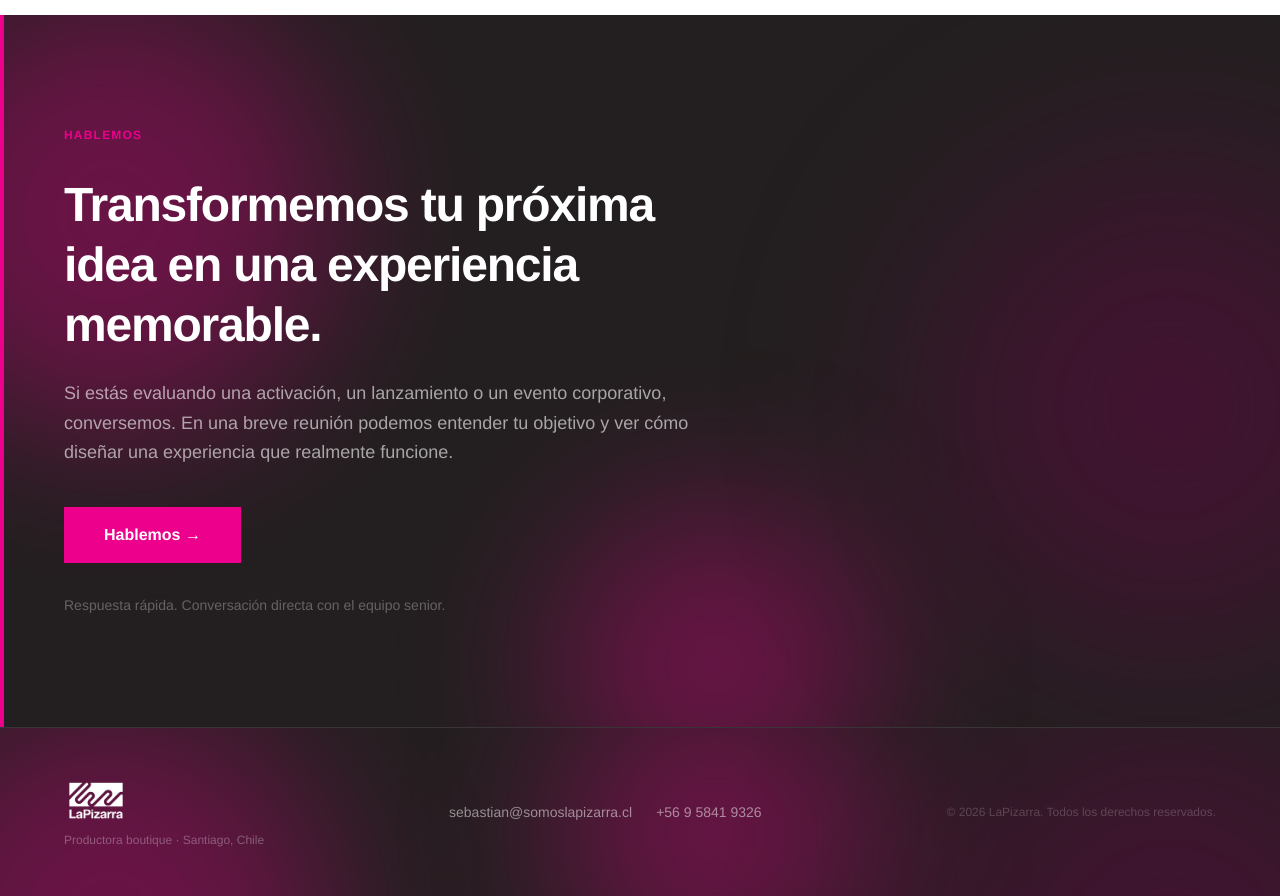
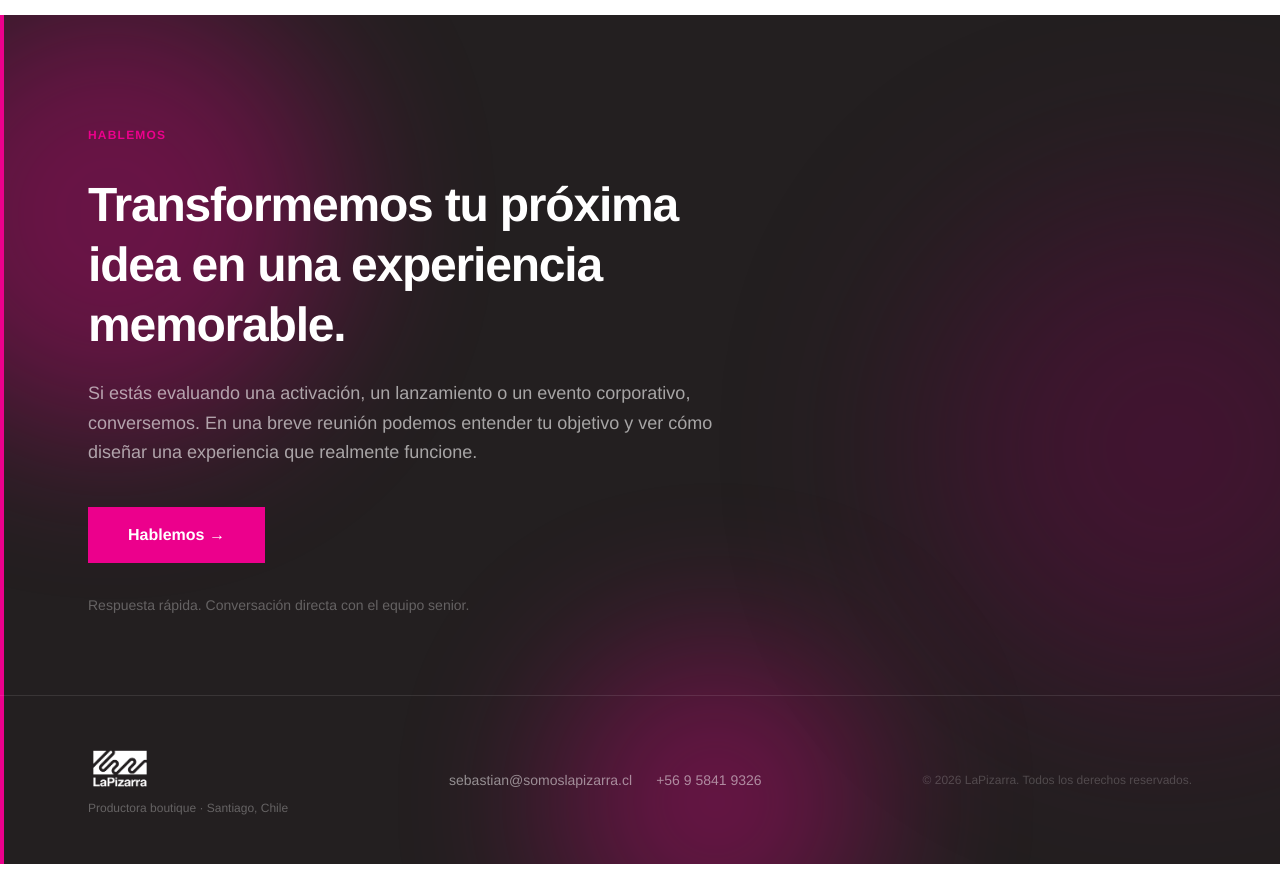
Before and after one commit to sebavigneaux-ui/lapizarra, a Next.js app: page / in a window 1280 px wide. Shown: the part 5520-6416 px from the top of the page. After the commit the page ends 6384 px from the top, so only its background shows below. Built offline with nearby package versions, Linux system fonts and the light colour scheme.

Commit message:
CTAFinal: fusiona footer en una sola sección final

```diff
--- a/app/components/CTAFinal.tsx
+++ b/app/components/CTAFinal.tsx
@@ -1,15 +1,16 @@
 import Blobs from "./Blobs";
+import Image from "next/image";
 
 const WA_URL = "https://wa.me/56958419326?text=Hola%2C%20me%20interesa%20agendar%20una%20reuni%C3%B3n%20con%20LaPizarra";
-const WA_COTIZAR = "https://wa.me/56958419326?text=Hola%2C%20me%20gustar%C3%ADa%20solicitar%20una%20cotizaci%C3%B3n%20con%20LaPizarra";
 
 export default function CTAFinal() {
   return (
-    <section className="bg-[#231F20] py-28 px-6 relative overflow-hidden">
+    <section className="bg-[#231F20] relative overflow-hidden">
       <Blobs />
       <div className="absolute left-0 top-0 bottom-0 w-1 bg-[#EC008C]" />
 
-      <div className="max-w-6xl mx-auto relative z-10">
+      {/* CTA */}
+      <div className="max-w-6xl mx-auto px-6 pt-28 pb-20 relative z-10">
         <div className="max-w-2xl">
           <p className="text-[#EC008C] text-xs font-bold uppercase tracking-widest mb-8">
             Hablemos
@@ -37,6 +38,45 @@ export default function CTAFinal() {
           </p>
         </div>
       </div>
+
+      {/* Footer fusionado */}
+      <div className="border-t border-white/10 relative z-10">
+        <div className="max-w-6xl mx-auto px-6 py-12 flex flex-col md:flex-row items-center justify-between gap-6">
+          <div>
+            <Image
+              src="/logo-blanco.png"
+              alt="LaPizarra"
+              width={160}
+              height={64}
+              className="h-12 w-auto object-contain"
+            />
+            <p className="text-white/30 text-xs mt-2">
+              Productora boutique · Santiago, Chile
+            </p>
+          </div>
+
+          <div className="flex flex-col md:flex-row items-center gap-6 text-sm">
+            <a
+              href="mailto:sebastian@somoslapizarra.cl"
+              className="text-white/50 hover:text-white transition-colors"
+            >
+              sebastian@somoslapizarra.cl
+            </a>
+            <a
+              href="https://wa.me/56958419326"
+              target="_blank"
+              rel="noopener noreferrer"
+              className="text-white/50 hover:text-white transition-colors"
+            >
+              +56 9 5841 9326
+            </a>
+          </div>
+
+          <p className="text-white/20 text-xs">
+            © {new Date().getFullYear()} LaPizarra. Todos los derechos reservados.
+          </p>
+        </div>
+      </div>
     </section>
   );
 }
--- a/app/page.tsx
+++ b/app/page.tsx
@@ -9,7 +9,6 @@ import CTAIntermedio from "./components/CTAIntermedio";
 import Confianza from "./components/Confianza";
 import FAQ from "./components/FAQ";
 import CTAFinal from "./components/CTAFinal";
-import Footer from "./components/Footer";
 
 export default function Home() {
   return (
@@ -27,7 +26,6 @@ export default function Home() {
         <FAQ />
         <CTAFinal />
       </main>
-      <Footer />
     </>
   );
 }
```
